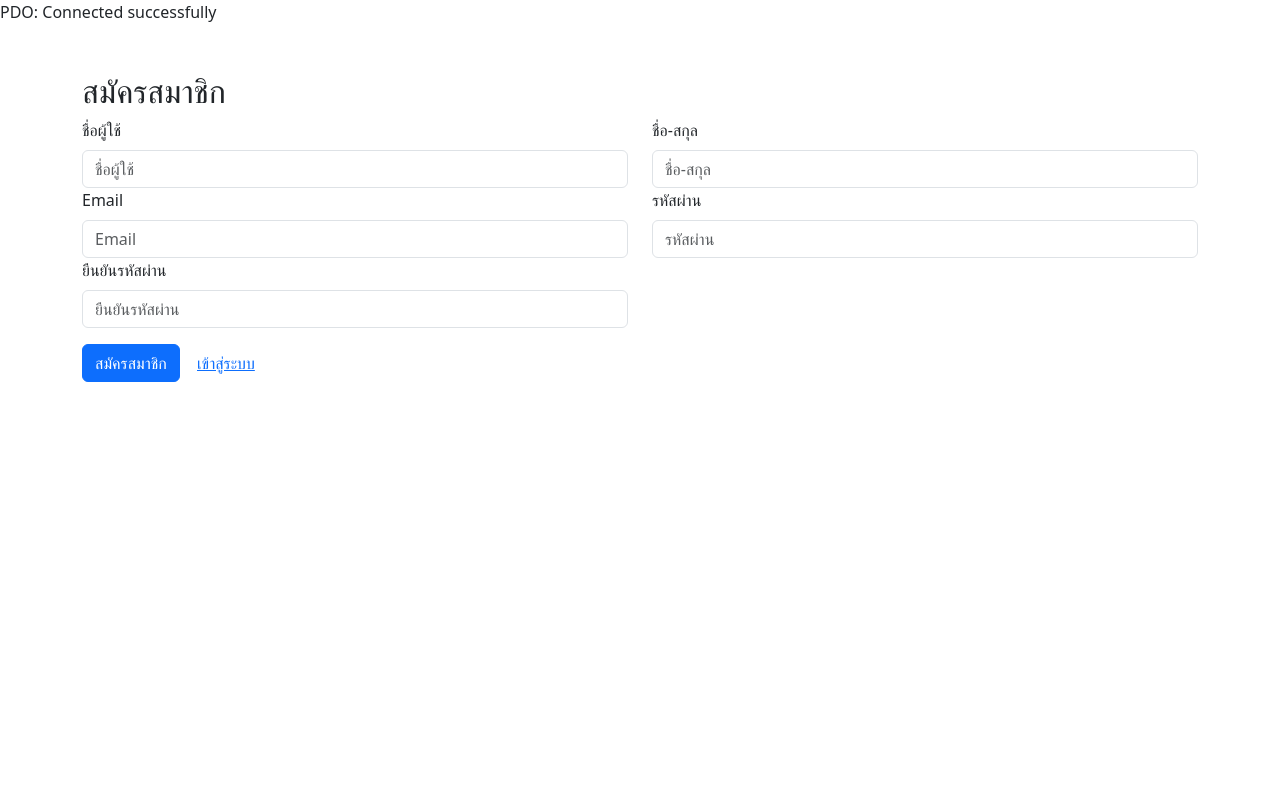
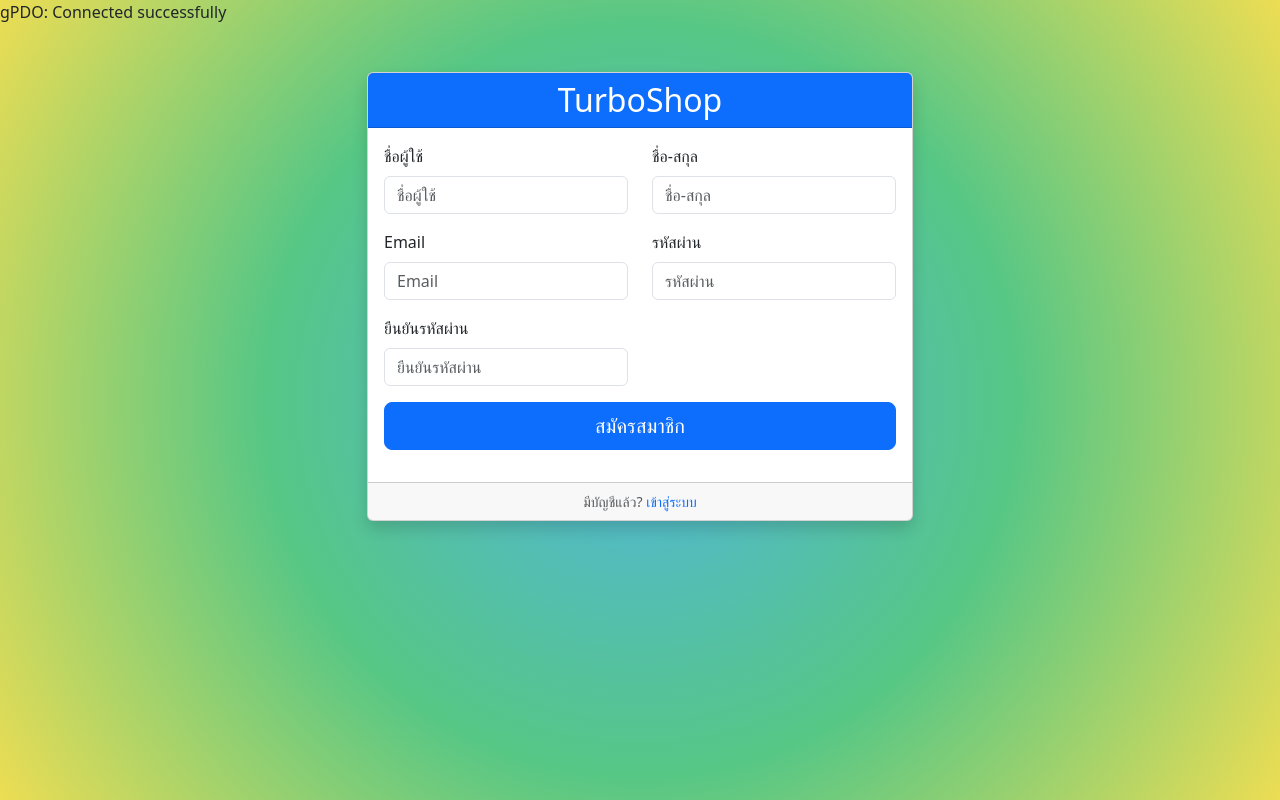
Before and after one commit to Adisak034/Online_Shop034, a PHP site: page /register.php in a window 1280 px wide. Run offline with PHP 8.4, Linux system fonts and the light colour scheme.

Commit message:
add style

```diff
--- a/register.php
+++ b/register.php
@@ -1,4 +1,4 @@
-<?php
+g<?php
 require_once 'config.php';
 if($_SERVER['REQUEST_METHOD'] === 'POST') {
     // รับค่าจากฟอร์ม
@@ -23,23 +23,34 @@ if($_SERVER['REQUEST_METHOD'] === 'POST') {
     <title>Register</title>
     <link href="https://cdn.jsdelivr.net/npm/bootstrap@5.3.7/dist/css/bootstrap.min.css" rel="stylesheet"
         integrity="sha384-LN+7fdVzj6u52u30Kp6M/trliBMCMKTyK833zpbD+pXdCLuT\usPj697FH4R/5mcr" crossorigin="anonymous">
+        <style>
+            body {
+               background: #51b5e0;
+                background: radial-gradient(circle, rgba(81, 181, 224, 1) 0%, rgba(87, 199, 133, 1) 50%, rgba(237, 221, 83, 1) 100%);
+            }
+        </style>
 </head>
 <body>
     <div class="container mt-5">
-    <h2>สมัครสมาชิก</h2>
-    <form action=""method="post">
-    <div class="row">
+        <div class="row justify-content-center">
+            <div class="col-md-8 col-lg-6">
+                <div class="card shadow">
+                    <div class="card-header bg-primary text-white text-center">
+                        <h2 class="mb-0">TurboShop</h2>
+                    </div>
+                    <div class="card-body">
+                        <form action="" method="post">
+                            <div class="row mb-3">
                                 <div class="col-md-6">
                                     <label for="username" class="form-label">ชื่อผู้ใช้</label>
                                     <input type="text" id="username" name="username" required class="form-control" placeholder="ชื่อผู้ใช้">
-
                                 </div>
                                 <div class="col-md-6">
                                     <label for="fullname" class="form-label">ชื่อ-สกุล</label>
                                     <input type="text" id="fullname" name="fullname" required class="form-control" placeholder="ชื่อ-สกุล">
                                 </div>
                             </div>
-    <div class="row">
+                            <div class="row mb-3">
                                 <div class="col-md-6">
                                     <label for="email" class="form-label">Email</label>
                                     <input type="email" id="email" name="email" required class="form-control" placeholder="Email">
@@ -49,17 +60,23 @@ if($_SERVER['REQUEST_METHOD'] === 'POST') {
                                     <input type="password" id="password" name="password" required class="form-control" placeholder="รหัสผ่าน">
                                 </div>
                             </div>
-    <div class="row">
+                            <div class="row mb-3">
                                 <div class="col-md-6">
                                     <label for="confirm_password" class="form-label">ยืนยันรหัสผ่าน</label>
                                     <input type="password" id="confirm_password" name="confirm_password" required class="form-control" placeholder="ยืนยันรหัสผ่าน">
                                 </div>
                             </div>
-    <div class="mt-3">
-        <button type="submit" class="btn btn-primary">สมัครสมาชิก</button>
-        <a href="login.php" class="btn btn-link">เข้าสู่ระบบ</a>
+                            <div class="d-grid gap-2">
+                                <button type="submit" class="btn btn-primary btn-lg">สมัครสมาชิก</button>
                             </div>
                         </form>
+                    </div>
+                    <div class="card-footer text-center">
+                        <small class="text-muted">มีบัญชีแล้ว? <a href="login.php" class="text-decoration-none">เข้าสู่ระบบ</a></small>
+                    </div>
+                </div>
+            </div>
+        </div>
     </div>
     <script src="https://cdn.jsdelivr.net/npm/bootstrap@5.3.7/dist/js/bootstrap.bundle.min.js"
     integrity="sha384-ndDqU0Gzau9qJ1lfW4pNLlhNTkCfHzAVBReH9diLvGRem5+R9g2FzA8ZGN954O5Q"
```
Lines whose indentation alone changed are shown as unchanged.
